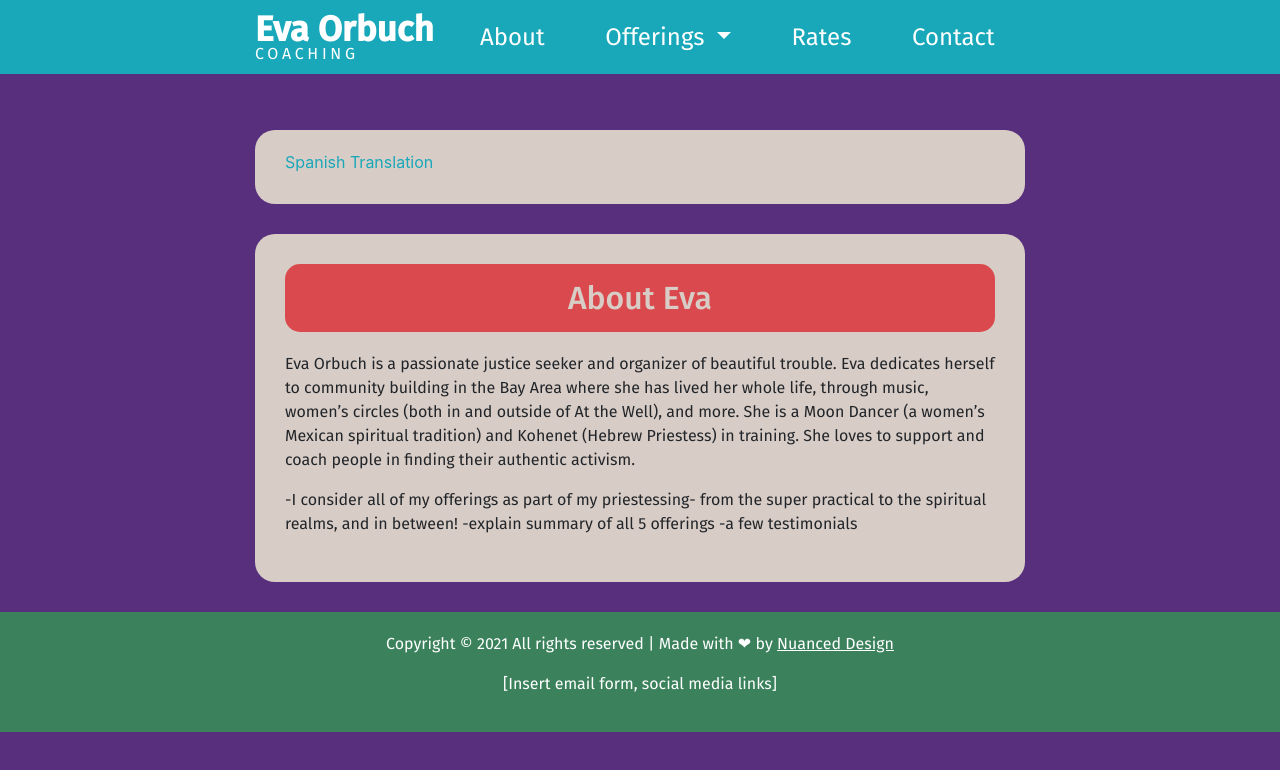
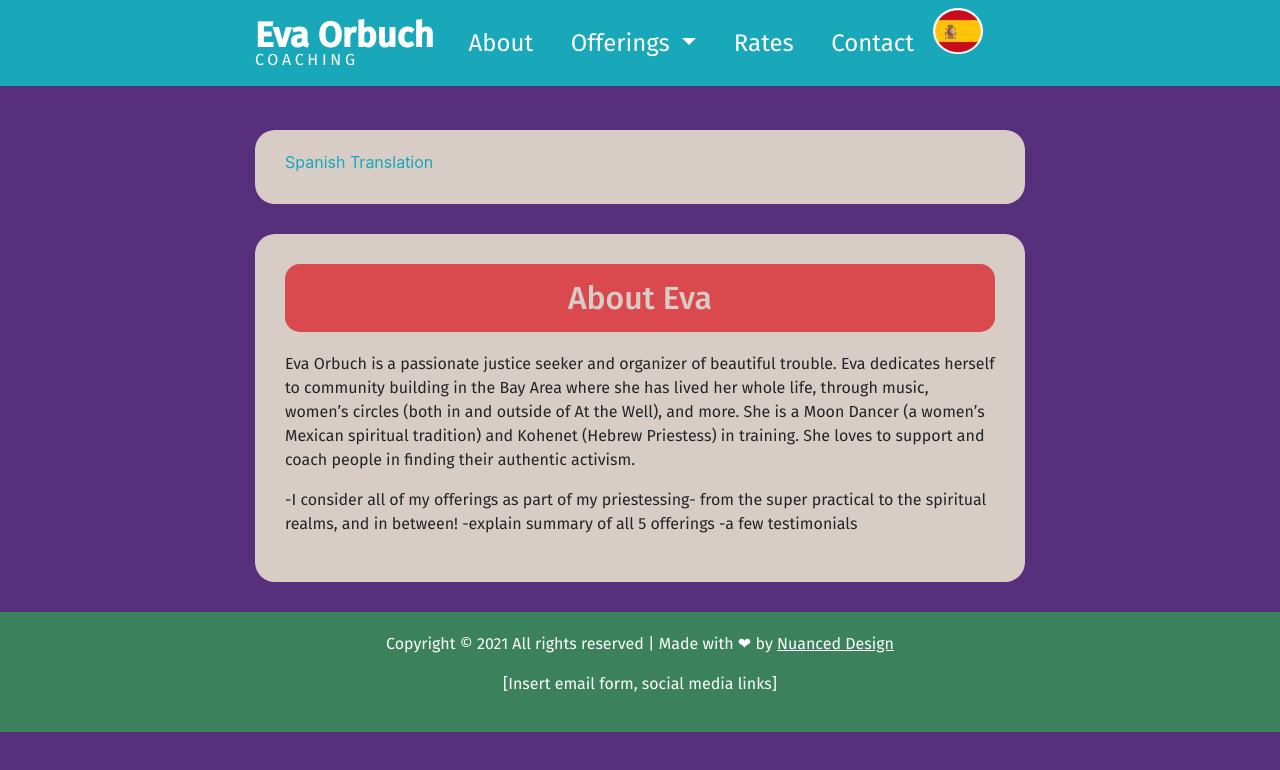
Before and after one commit to Eva-Orbuch/Eva-Orbuch.github.io, a plain HTML site: page index.html in a window 1280 px wide. Drawn offline with nearby package versions, Linux system fonts and the light colour scheme.

Commit message:
try in nav

```diff
--- a/embeds/nav.html
+++ b/embeds/nav.html
@@ -29,7 +29,9 @@
                     <a class="nav-link" href="contact-me.html" title="Go to contact section">Contact</a>
                   </li>
             </ul>
-
+              <a id="spanish" href="https://translate.google.com/translate?hl=en&sl=en&tl=es&u=https%3A%2F%2Feva-orbuch.github.io%2Fofferings.html">
+              <img class="flag" src="IMG/spanish-flag.png" />Español
+          </a>
           </div>
         </nav>
 
```
Also changed, not shown: offerings.html (+2 -0 lines).
